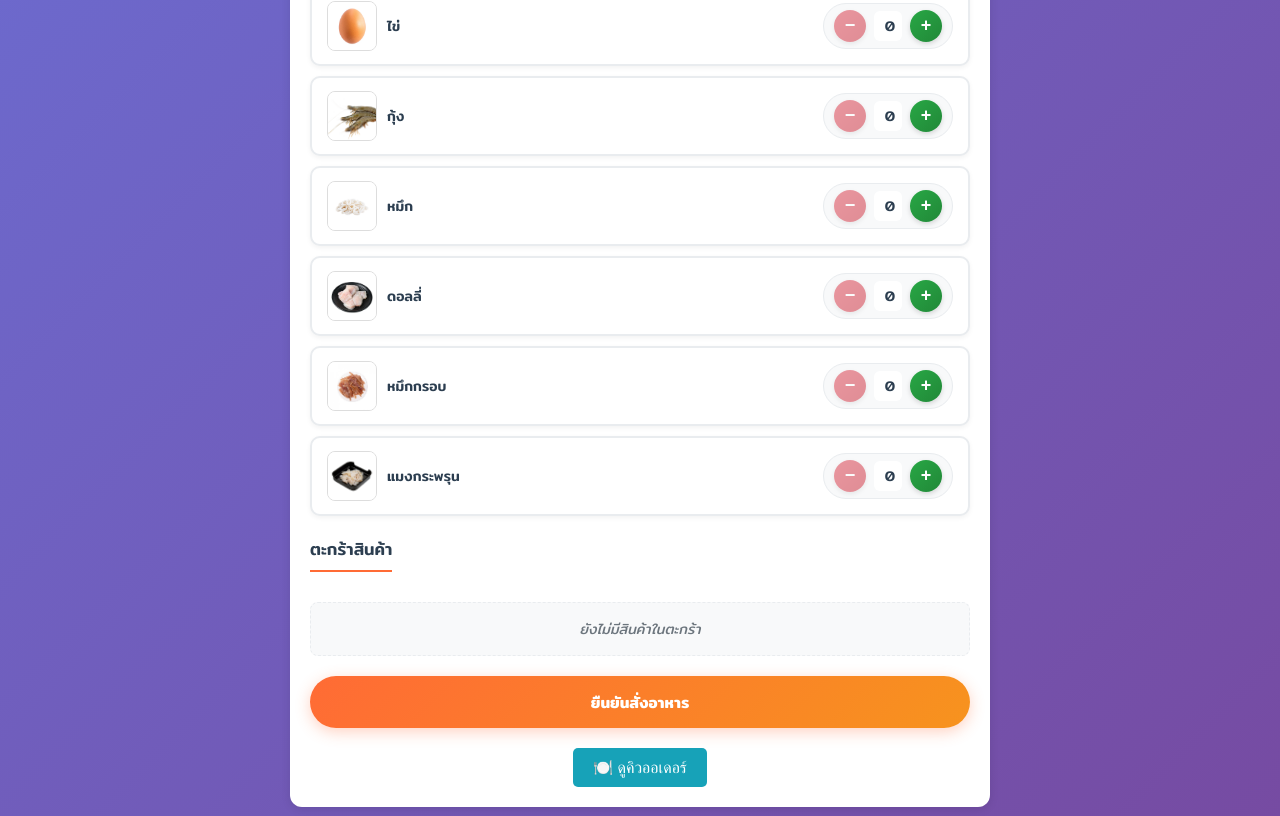
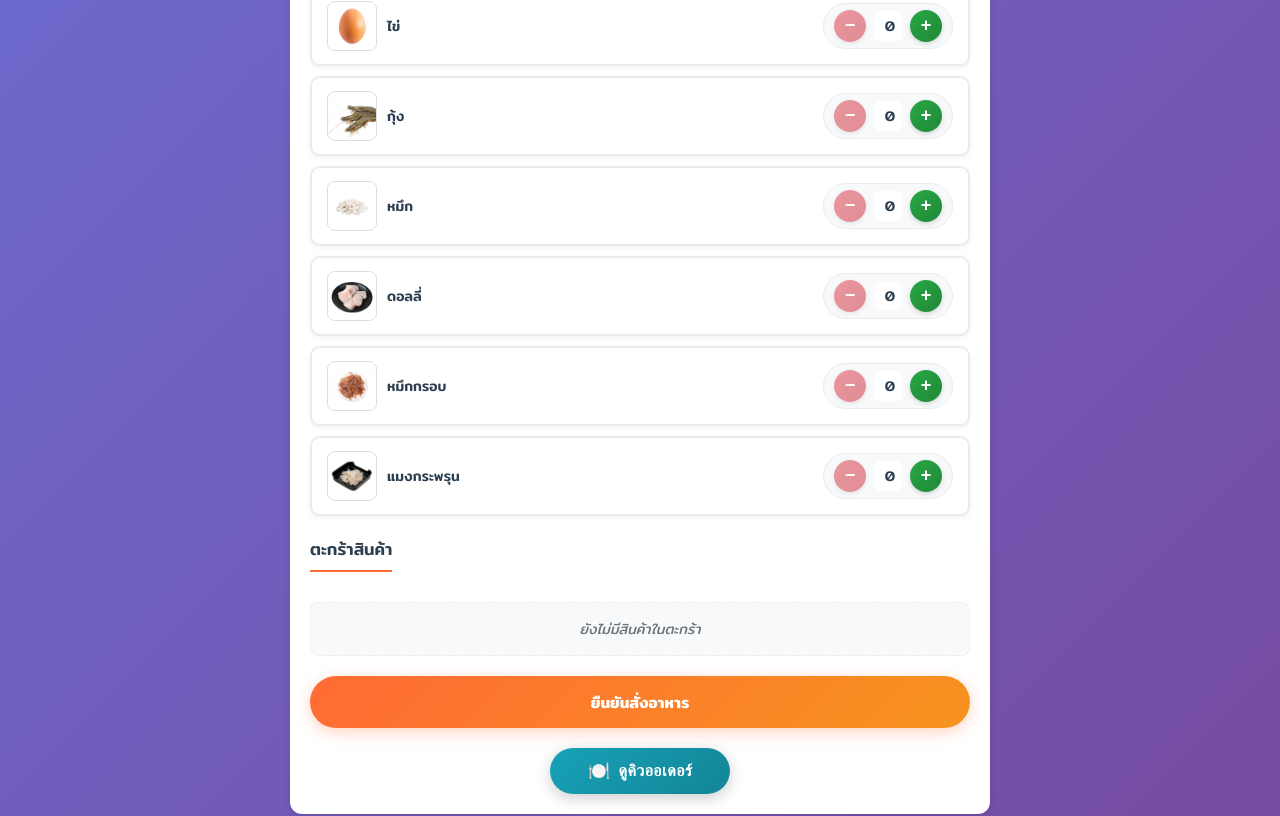
Before and after one commit to owen00723/mookratha-order, a React (Create React App) app: page / in a window 1280 px wide. Shown: the part 1501-2317 px from the top of the page. Built offline with nearby package versions, Linux system fonts and the light colour scheme.

Commit message:
แก้ลำดับออเดอร์ในหน้า KitchenPage ให้เก่าสุดขึ้นก่อน

```diff
--- a/src/OrderPage.js
+++ b/src/OrderPage.js
@@ -295,32 +295,99 @@ function OrderPage() {
 
       <button onClick={submitOrder} className="btn-submit">ยืนยันสั่งอาหาร</button>
 
+
 {/* ปุ่มดูคิว */}
 <div style={{ textAlign: 'center', marginTop: 20 }}>
   <button
     onClick={() => setShowQueue(!showQueue)}
     style={{
-            padding: '10px 20px',
-            backgroundColor: '#17a2b8',
+      padding: '12px 24px',
+      background: showQueue
+        ? 'linear-gradient(135deg, #ff6b6b, #ee5a52)'
+        : 'linear-gradient(135deg, #17a2b8, #138496)',
       color: 'white',
       border: 'none',
-            borderRadius: 5,
+      borderRadius: '25px',
       cursor: 'pointer',
-            fontSize: 16
+      fontSize: '16px',
+      fontWeight: '600',
+      letterSpacing: '0.5px',
+      boxShadow: '0 4px 15px rgba(0,0,0,0.2)',
+      transition: 'all 0.3s ease',
+      position: 'relative',
+      overflow: 'hidden',
+      transform: 'translateY(0)',
+      minWidth: '180px'
+    }}
+    onMouseEnter={(e) => {
+      e.target.style.transform = 'translateY(-2px)';
+      e.target.style.boxShadow = '0 6px 20px rgba(0,0,0,0.3)';
+    }}
+    onMouseLeave={(e) => {
+      e.target.style.transform = 'translateY(0)';
+      e.target.style.boxShadow = '0 4px 15px rgba(0,0,0,0.2)';
+    }}
+    onMouseDown={(e) => {
+      e.target.style.transform = 'translateY(1px)';
+    }}
+    onMouseUp={(e) => {
+      e.target.style.transform = 'translateY(-2px)';
     }}
   >
-          {showQueue ? 'ปิดคิว' : '🍽️ ดูคิวออเดอร์'}
+    <span style={{
+      display: 'flex',
+      alignItems: 'center',
+      justifyContent: 'center',
+      gap: '8px'
+    }}>
+      <span style={{ fontSize: '18px' }}>
+        {showQueue ? '❌' : '🍽️'}
+      </span>
+      {showQueue ? 'ปิดคิว' : 'ดูคิวออเดอร์'}
+    </span>
   </button>
 </div>
 
 {/* แสดงคิวเมื่อกดปุ่ม */}
 {showQueue && <QueueComponent />}
 
-      {message && !showSuccess && <p className="success-message">{message}</p>}
+{message && !showSuccess && (
+  <p className="success-message" style={{
+    textAlign: 'center',
+    padding: '10px 20px',
+    backgroundColor: '#d4edda',
+    color: '#155724',
+    borderRadius: '8px',
+    border: '1px solid #c3e6cb',
+    margin: '20px auto',
+    maxWidth: '400px',
+    fontSize: '14px'
+  }}>
+    {message}
+  </p>
+)}
 
 {isOrdering && (
-        <div className="overlay">
-          <div className="loader"></div>
+  <div className="overlay" style={{
+    position: 'fixed',
+    top: 0,
+    left: 0,
+    right: 0,
+    bottom: 0,
+    backgroundColor: 'rgba(0,0,0,0.5)',
+    display: 'flex',
+    justifyContent: 'center',
+    alignItems: 'center',
+    zIndex: 9999
+  }}>
+    <div className="loader" style={{
+      width: '40px',
+      height: '40px',
+      border: '4px solid #f3f3f3',
+      borderTop: '4px solid #17a2b8',
+      borderRadius: '50%',
+      animation: 'spin 1s linear infinite'
+    }}></div>
   </div>
 )}
 
```
Lines whose indentation alone changed are shown as unchanged.
